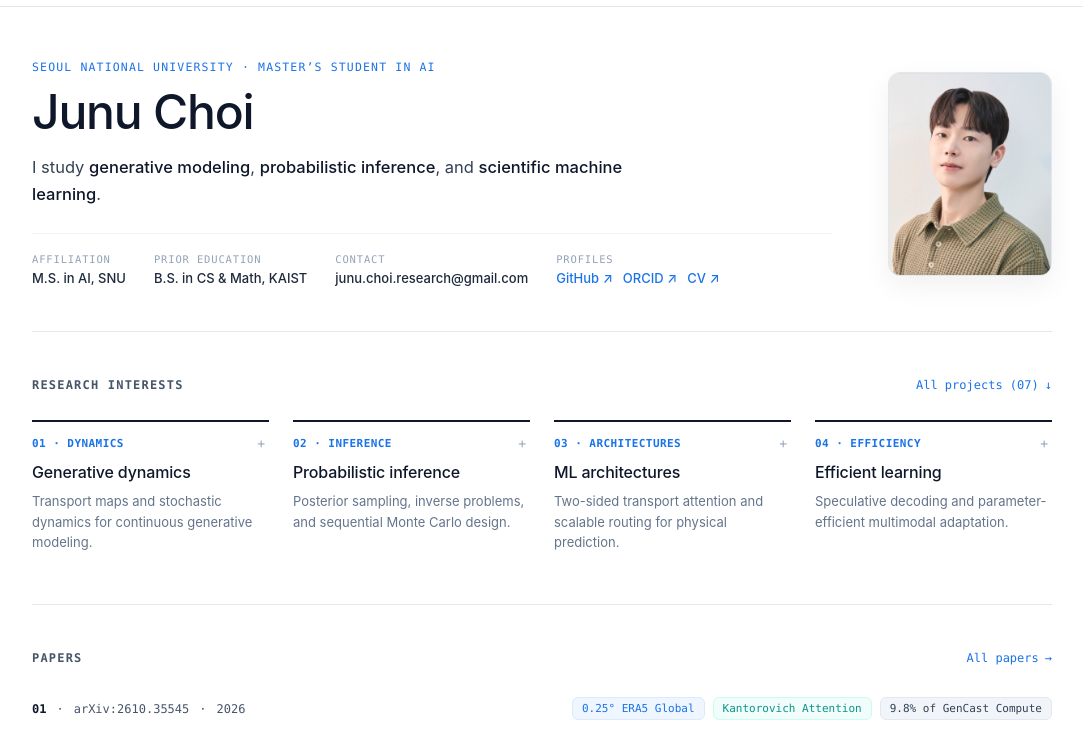
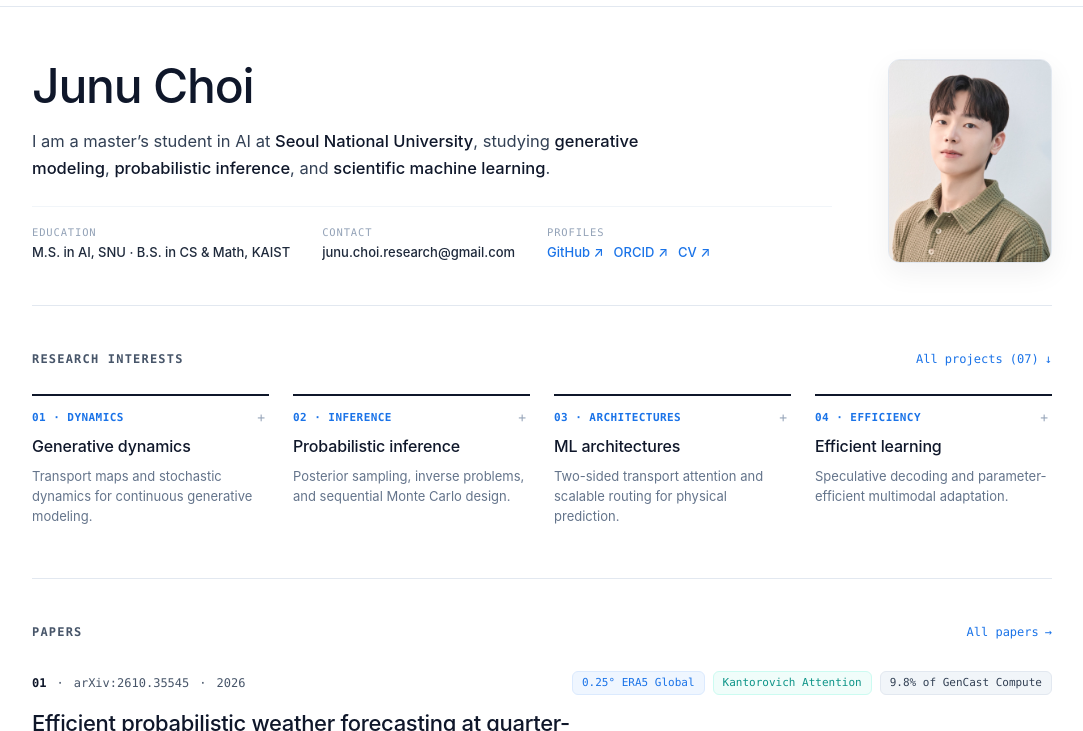
Before and after one commit to Junu-Choi/Junu-Choi.github.io, an Astro site: page / in a window 1280 px wide. Shown: the part 56-787 px from the top of the page, without its empty margins (98-1181 px from the left). Built offline with nearby package versions, Linux system fonts and the light colour scheme; Astro itself is replaced by a stand-in of ours; a web font is replaced by a local one.

Commit message:
Move affiliation into bio text and remove blue uppercase eyebrow

```diff
--- a/src/pages/index.astro
+++ b/src/pages/index.astro
@@ -13,19 +13,14 @@ const hasSelectedPapers = papers.some((p) => p.selected);
   <div class="container home-body">
     <header class="identity">
       <div class="identity-copy">
-        <p class="identity-eyebrow">Seoul National University · Master’s Student in AI</p>
         <h1 id="hero-title">{site.name}</h1>
         <p class="identity-description">
-          I study <strong>generative modeling</strong>, <strong>probabilistic inference</strong>, and <strong>scientific machine learning</strong>.
+          I am a master’s student in AI at <strong>Seoul National University</strong>, studying <strong>generative modeling</strong>, <strong>probabilistic inference</strong>, and <strong>scientific machine learning</strong>.
         </p>
         <div class="meta-strip">
           <div class="meta-item">
-            <span class="meta-label">Affiliation</span>
-            <span class="meta-val">M.S. in AI, SNU</span>
-          </div>
-          <div class="meta-item">
-            <span class="meta-label">Prior Education</span>
-            <span class="meta-val">B.S. in CS &amp; Math, KAIST</span>
+            <span class="meta-label">Education</span>
+            <span class="meta-val">M.S. in AI, SNU · B.S. in CS &amp; Math, KAIST</span>
           </div>
           <div class="meta-item">
             <span class="meta-label">Contact</span>
--- a/src/styles/home.css
+++ b/src/styles/home.css
@@ -52,11 +52,11 @@ body.home-theme {
   font-weight: 500;
 }
 
-/* Structured 4-Item Metadata Strip */
+/* Structured 3-Item Metadata Strip */
 .meta-strip {
   display: grid;
-  grid-template-columns: repeat(4, auto);
-  gap: 28px;
+  grid-template-columns: repeat(3, auto);
+  gap: 32px;
   padding-top: 18px;
   border-top: 1px solid #f1f5f9;
   justify-content: start;
```
